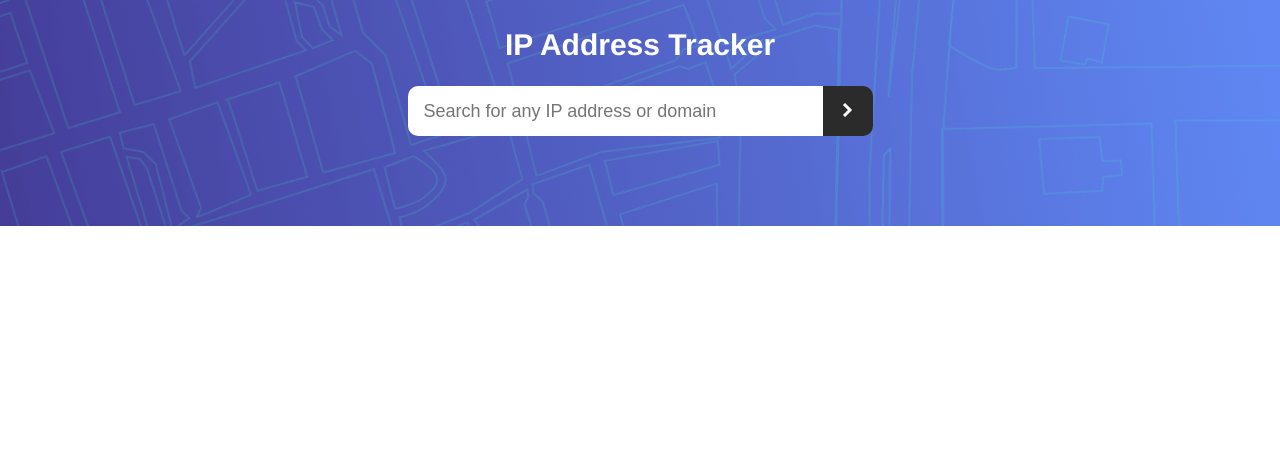
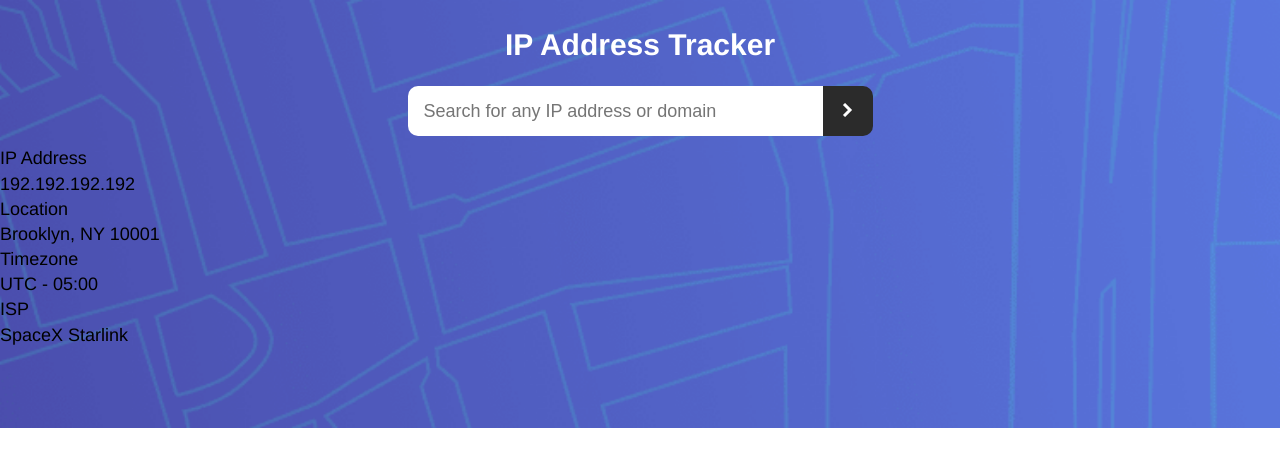
Before and after one commit to stephenkarpeles/cc-ip-tracker, a React (Create React App) app: page / in a window 1280 px wide. Shown: the top 466 px of the page. Built offline with nearby package versions, Linux system fonts and the light colour scheme; what webfontloader would draw is missing.

Commit message:
Stub in results

```diff
--- a/src/components/header.js
+++ b/src/components/header.js
@@ -1,7 +1,8 @@
 import React, { useState } from 'react'
+import Results from './results'
 import iconArrow from '../images/icon-arrow.svg'
 
-const Header = () => {
+const Header = ({data}) => {
 
   const [searchValue, setSearchValue] = useState('')
 
@@ -33,6 +34,8 @@ const Header = () => {
           <img src={iconArrow} alt='Search Button' />
         </button>
       </div>
+
+      <Results data={data}/>
     </div>
   )
 }
--- a/src/components/results.js
+++ b/src/components/results.js
@@ -0,0 +1,42 @@
+import React from 'react'
+
+const Results = () => {
+  return (
+    <div className="results">
+      <div className="results__col">
+        <div className="results__title">
+          <span>IP Address</span>
+        </div>
+        <div className="results__value">
+          <span>192.192.192.192</span>
+        </div>
+      </div>
+      <div className="results__col">
+        <div className="results__title">
+          <span>Location</span>
+        </div>
+        <div className="results__value">
+          <span>Brooklyn, NY 10001</span>
+        </div>
+      </div>
+      <div className="results__col">
+        <div className="results__title">
+          <span>Timezone</span>
+        </div>
+        <div className="results__value">
+          <span>UTC - 05:00</span>
+        </div>
+      </div>
+      <div className="results__col">
+        <div className="results__title">
+          <span>ISP</span>
+        </div>
+        <div className="results__value">
+          <span>SpaceX Starlink</span>
+        </div>
+      </div>
+    </div>
+  )
+}
+
+export default Results
```
